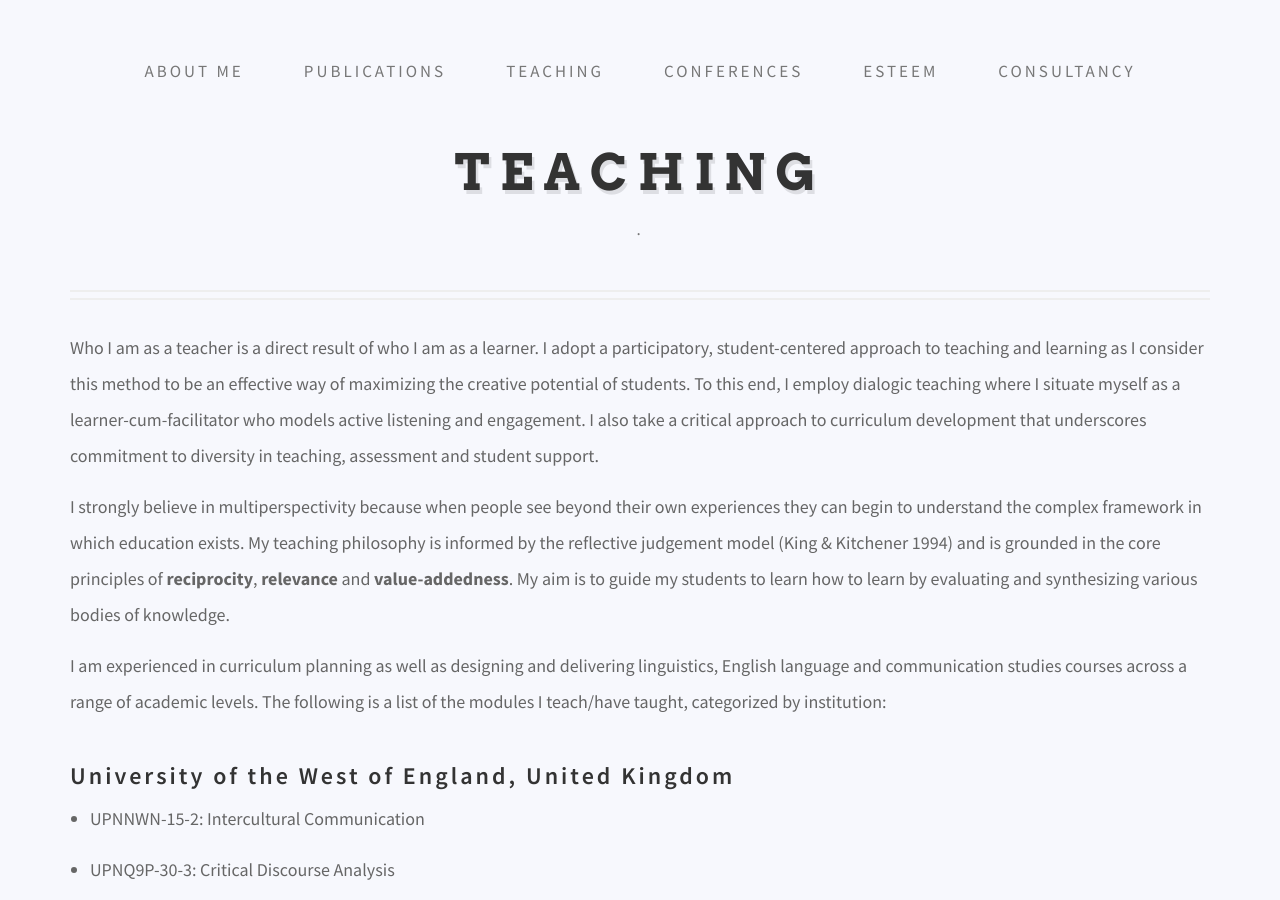
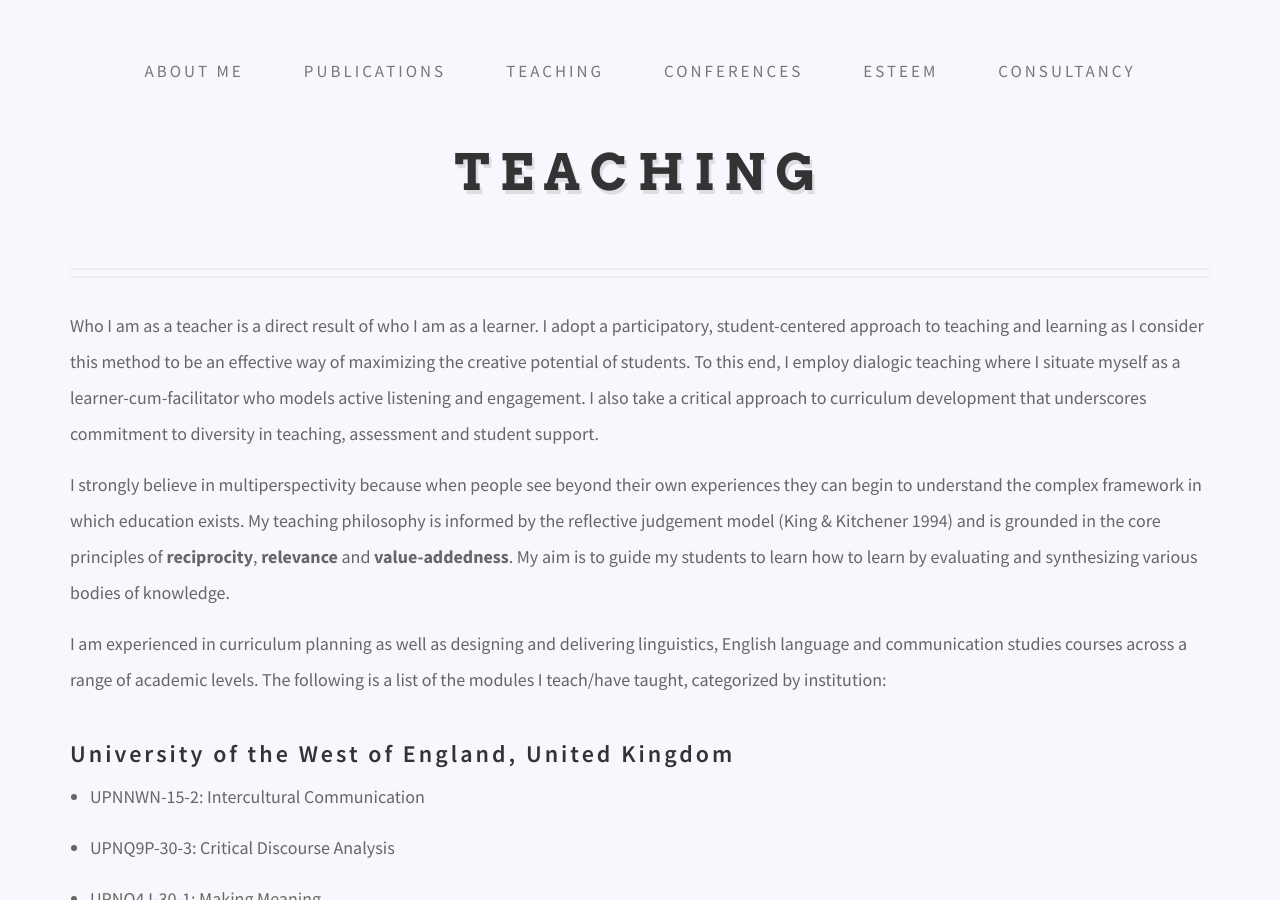
Before and after one commit to danielcornock/marknartey.com, a Jekyll site: the page built from _pages/teaching.md, in a window 1280 px wide and 900 px high. Built offline with Jekyll 4.4.1, drawn with Linux system fonts in a browser that asks for light colours; nearby versions of some CDN libraries.

```diff
--- a/_pages/teaching.md
+++ b/_pages/teaching.md
@@ -2,7 +2,7 @@
 layout: index
 title: Teaching
 permalink: /teaching/
-subtitle: .
+subtitle: " "
 ---
 Who I am as a teacher is a direct result of who I am as a learner. I adopt a participatory, student-centered approach to teaching and learning as I consider this method to be an effective way of maximizing the creative potential of students. To this end, I employ dialogic teaching where I situate myself as a learner-cum-facilitator who models active listening and engagement. I also take a critical approach to curriculum development that underscores commitment to diversity in teaching, assessment and student support.
 
```
